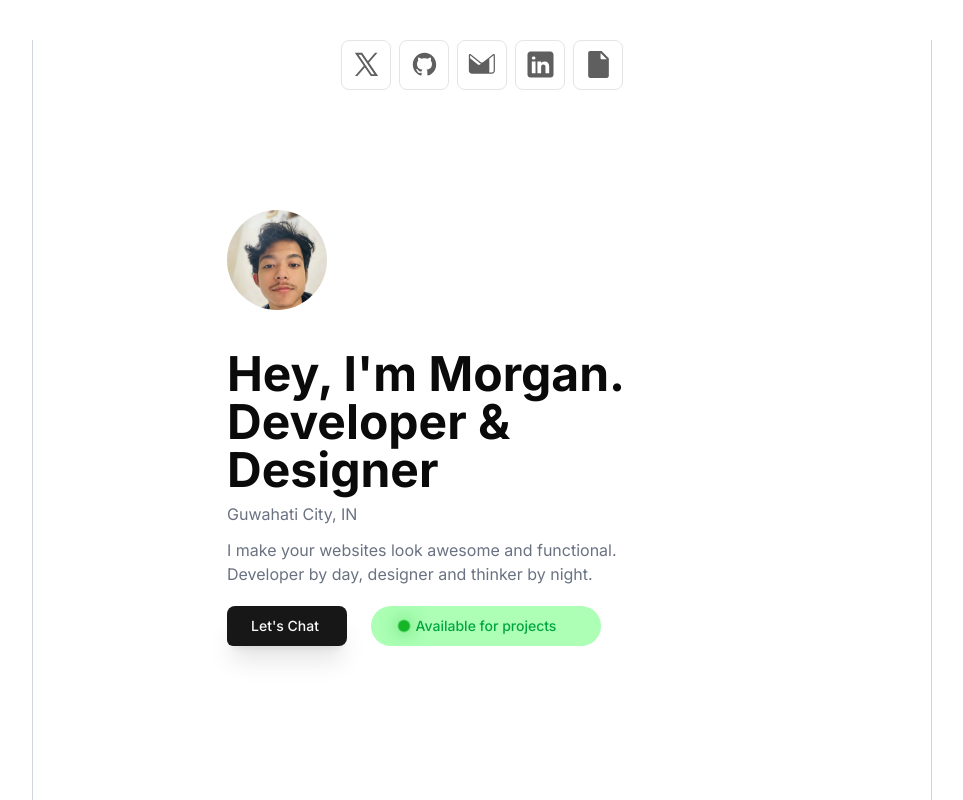
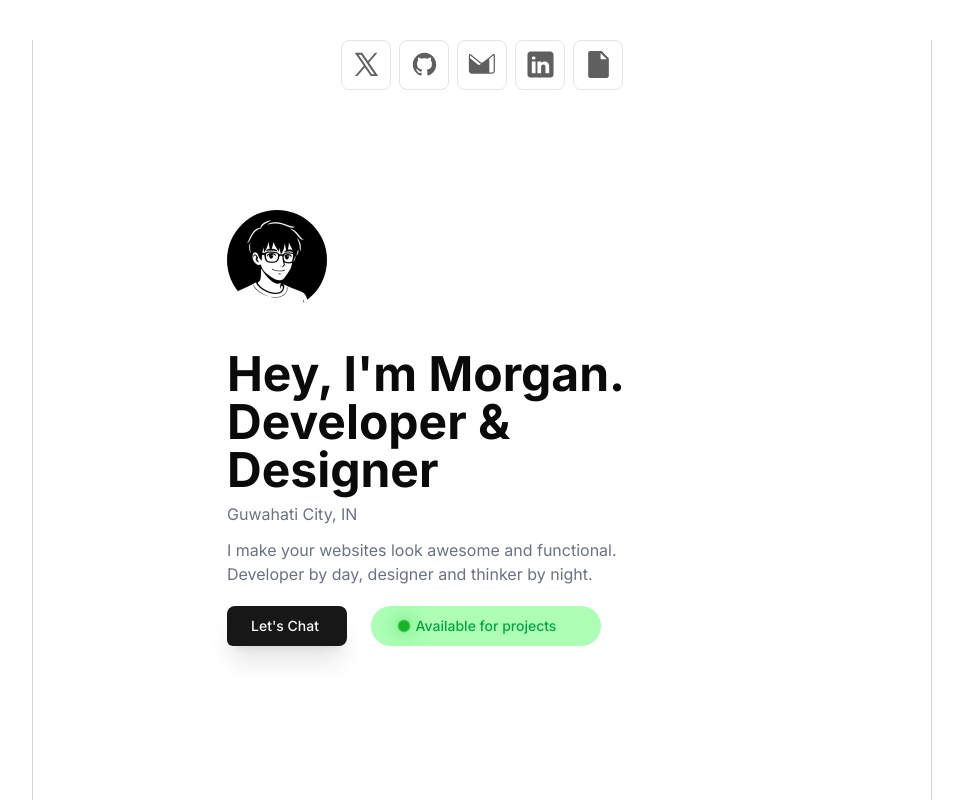
Before and after one commit to morgankar/morgan-kar-portfolio, a React (Vite) app: page / in a window 1280 px wide. Shown: the top 800 px of the page, without its empty margins (158-1121 px from the left). Built offline with nearby package versions, Linux system fonts and the light colour scheme.

Commit message:
new profile pic added

```diff
--- a/src/Hero.tsx
+++ b/src/Hero.tsx
@@ -19,7 +19,7 @@ function Hero() {
   return (
     <div className='container mt-20 m-auto h-auto mb-40 blur up  max-w-[510px] '>
         <div className='  rounded-[50%] w-[100px] h-[100px] overflow-hidden relative'>
-          <img className="object-cover  absolute " src="morganSan.jpeg" alt="profile pic" />
+          <img className="object-cover  absolute " src="profilenewpic.jpg" alt="profile pic" />
         </div>
         <h1 className='font-[700] text-5xl max-w-[500px] mt-10 '>Hey, I'm Morgan. Developer & Designer</h1>
         <h1 className=" font-[400] mt-2 text-gray-500">Guwahati City, IN</h1>
```
Also changed, not shown: public/profilenewpic.jpg (added).
